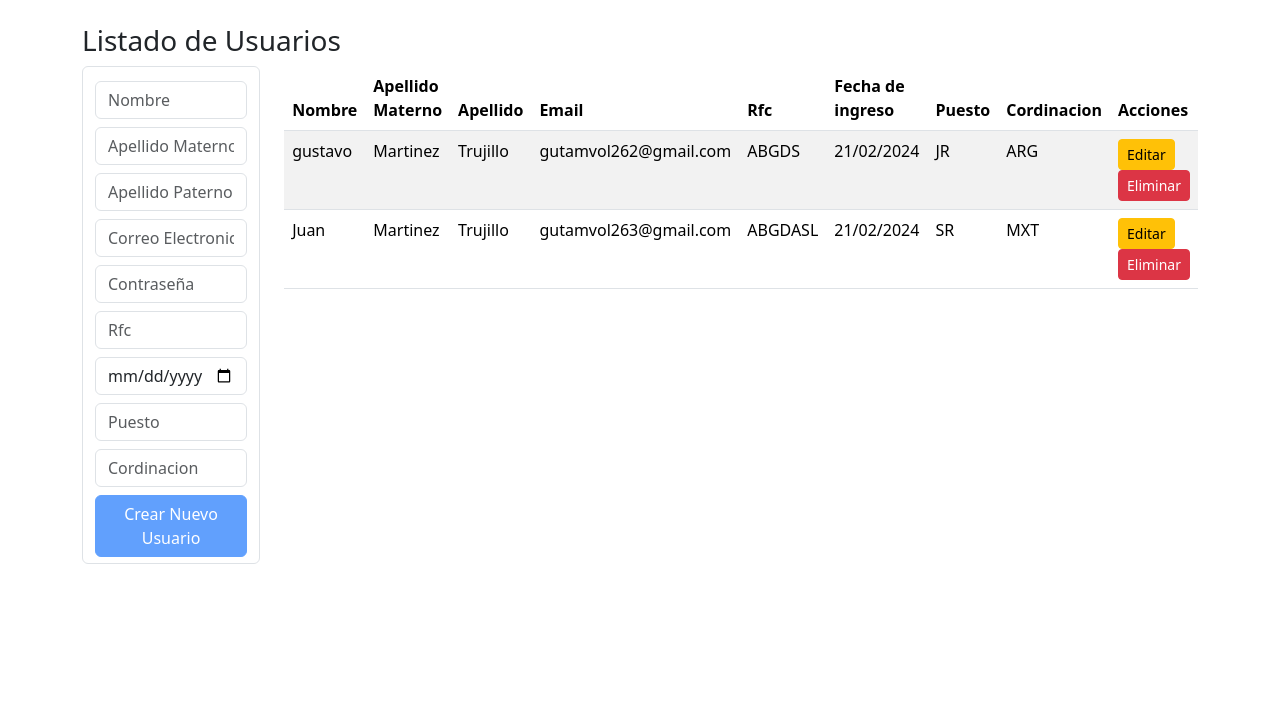
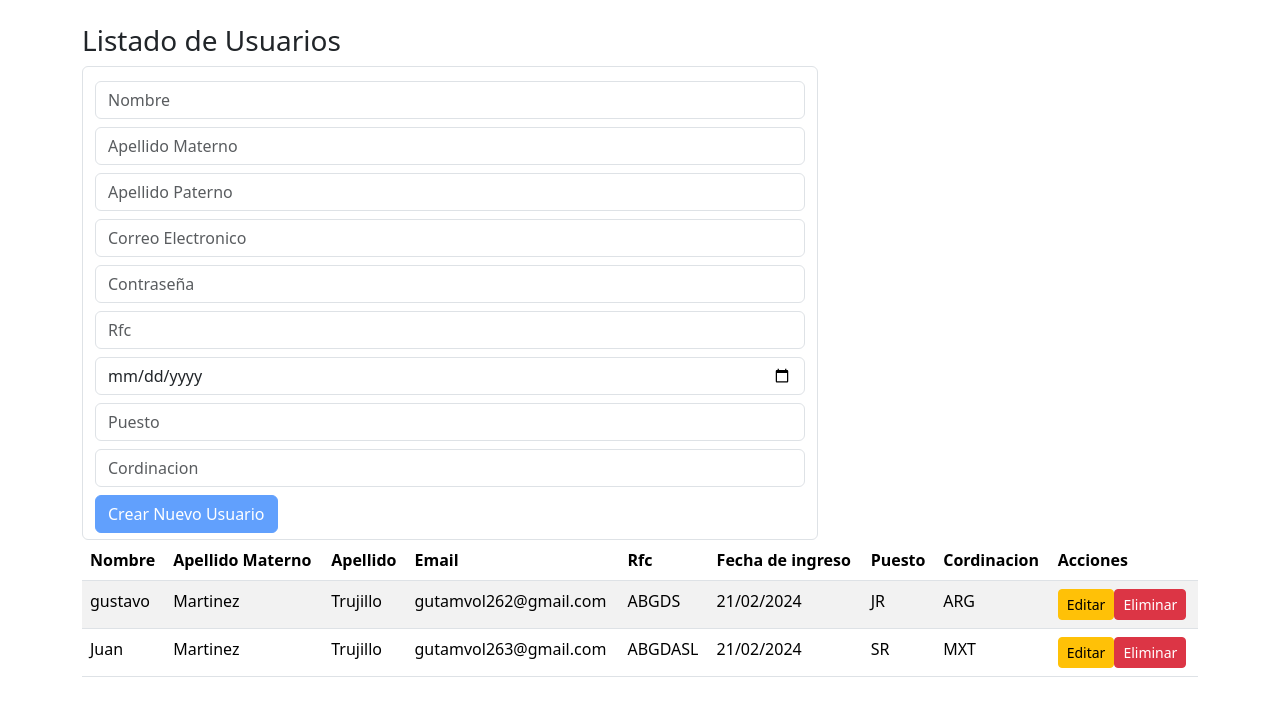
Before and after one commit to trujisxd1/GestionDeVacaciones, an Angular app in the folder GestionV/: page / in a window 1280 px wide. Shown: the top 716 px of the page. Built offline with nearby package versions, Linux system fonts and the light colour scheme.

Commit message:
pusimos un margin

```diff
--- a/GestionV/src/app/components/user-app.component.html
+++ b/GestionV/src/app/components/user-app.component.html
@@ -5,11 +5,11 @@
 
 
   <div class="row">
-    <div class="col">
+    <div class="col-8">
 
       <form-user (newUserEventEmitter)="addUser($event)"/>
     </div>
-    <div class="col">
+    <div class="col my-8">
       <usuarios [users]="users"/>
     </div>
   </div>
```
